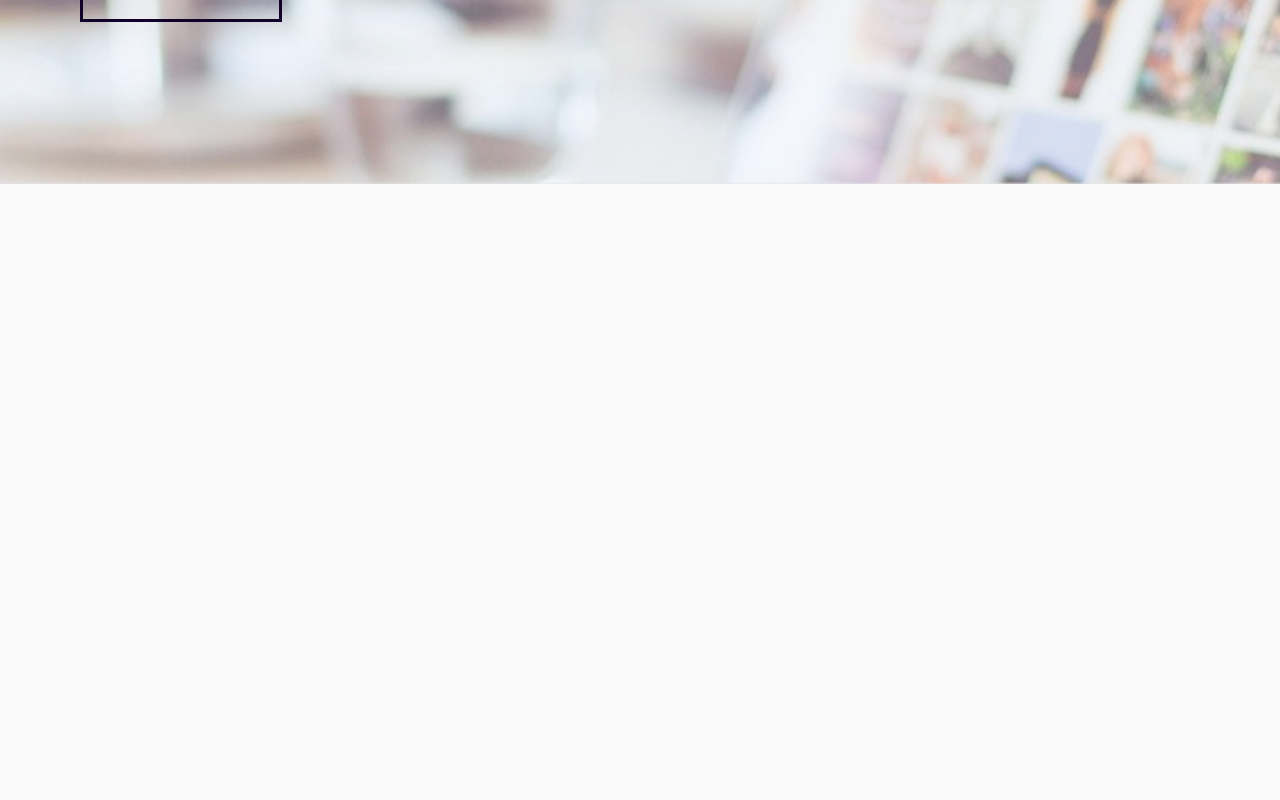
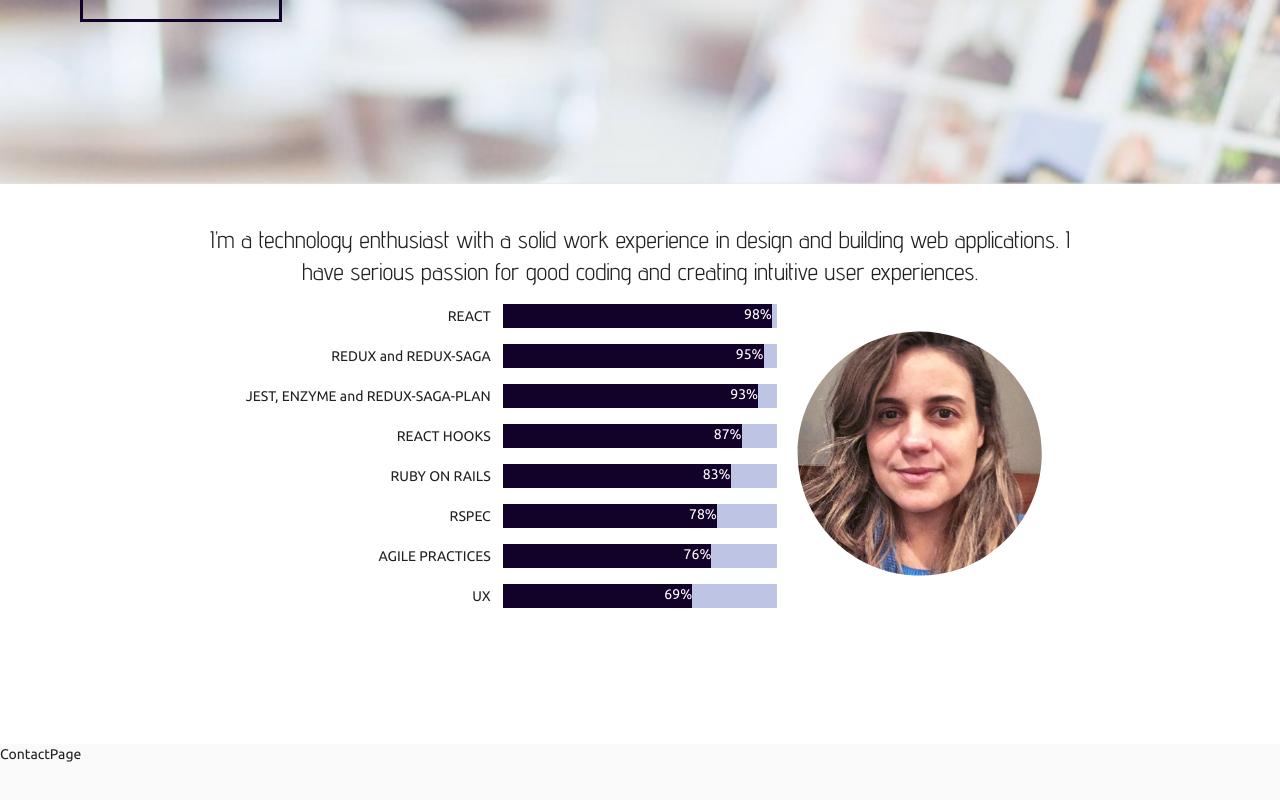
Before and after one commit to mmaya/mmaya.github.io, a React (Create React App) app: page / in a window 1280 px wide. Shown: the part 616-1416 px from the top of the page. Built offline with nearby package versions, Linux system fonts and the light colour scheme.

Commit message:
About section animation

```diff
--- a/src/views/AboutPage.jsx
+++ b/src/views/AboutPage.jsx
@@ -47,26 +47,28 @@ function LinearProgressWithLabel(props) {
 }
 
 
-export default function AboutPage() {
+export default function AboutPage({...props}) {
   const classes = useStyles();
+  const trigger = props.trigger;
   const [skills, setSkills] = React.useState([
-                                  {name: "REACT", maxValue: 98, progress: 0},
-                                  {name: "REDUX and REDUX-SAGA", maxValue: 92, progress: 0},
+                                  {name: "REACT", maxValue: 98, progress: 10},
+                                  {name: "REDUX and REDUX-SAGA", maxValue: 95, progress: 10},
+                                  {name: "JEST, ENZYME and REDUX-SAGA-PLAN", maxValue: 93, progress: 10},
                                   {name: "REACT HOOKS", maxValue: 87, progress: 10},
-                                  {name: "JEST, ENZYME and REDUX-SAGA-PLAN", maxValue: 98, progress: 0},
-                                  {name: "RUBY ON RAILS", maxValue: 83, progress: 0},
-                                  {name: "RSPEC", maxValue: 78, progress: 0},
-                                  {name: "AGILE PRACTICES", maxValue: 73, progress: 0},
-                                  {name: "UX", maxValue: 69, progress: 0},
+                                  {name: "RUBY ON RAILS", maxValue: 83, progress: 10},
+                                  {name: "RSPEC", maxValue: 78, progress: 10},
+                                  {name: "AGILE PRACTICES", maxValue: 76, progress: 10},
+                                  {name: "UX", maxValue: 69, progress: 10},
                                 ]);
 
   React.useEffect(() => {
-    requestAnimationFrame(() => {
-      setSkills(skills.map(skill => ({...skill, progress: skill.maxValue})))
-    });
-  }, []);
+    if(trigger){
+      requestAnimationFrame(() => {
+        setSkills(skills.map(skill => ({...skill, progress: skill.maxValue})))
+      });
+    }
+  }, [trigger]);
 
-  console.log('about')
 
   return (
     <div className={classes.root}>
--- a/src/views/HomePage.jsx
+++ b/src/views/HomePage.jsx
@@ -77,20 +77,49 @@ const useStyles = makeStyles(theme => ({
   },
 }));
 
+
 function HomePage() {
   const classes = useStyles();
-  const trigger = useScrollTrigger({
-    disableHysteresis: true,
-    threshold: 0,
-  });
+  const [trigger, setTrigger] = React.useState(false)
+  let prevRatio = 0.0;
+
+  window.addEventListener("load", (event) => {
+    let boxElement = document.getElementById("sections");
 
 
-  console.log('home page')
+    createObserver(boxElement);
+  }, false);
+
+
+
+  function handleIntersect(entries, observer) {
+    entries.forEach(entry => {
+      console.log(entry.intersectionRatio)
+      if (entry.intersectionRatio > 0.1) {
+        setTrigger(true)
+      }
+    });
+  }
+
+  function createObserver(boxElement) {
+    let observer;
+
+    let options = {
+      root: null,  // use the viewport
+      rootMargin: '0px',
+      threshold: 0.1
+    };
+
+    observer = new IntersectionObserver(handleIntersect, options);
+    observer.observe(boxElement);
+  }
+
+
     return (
-      <div className={classes.root}>
+      <div className={classes.root} id="root">
         <Parallax image={require("views/portfolio.png")} >
           <Slide direction="right" in={true}  timeout={1500} mountOnEnter>
-              <div className={classes.container}>
+              <div className={classes.container} >
                     <div className={classes.homeTitle}>Milleni Maya</div>
                     <div className={classes.homeSubTitle}>full-stack web developer</div>
                     <div className={classes.homeDescription}>elegant, functional and scalable solutions</div>
@@ -98,13 +127,15 @@ function HomePage() {
               </div>
           </Slide>
         </Parallax>
-            <Fade in={trigger} timeout={1000} mountOnEnter>
+        <div id="sections">
+
               <div>
-                <AboutPage />
+                <AboutPage trigger={trigger}/>
                 <ProjectsPage />
                 <ContactPage />
               </div>
-            </Fade>
+
+        </div>
       </div>
     );
   }
```
